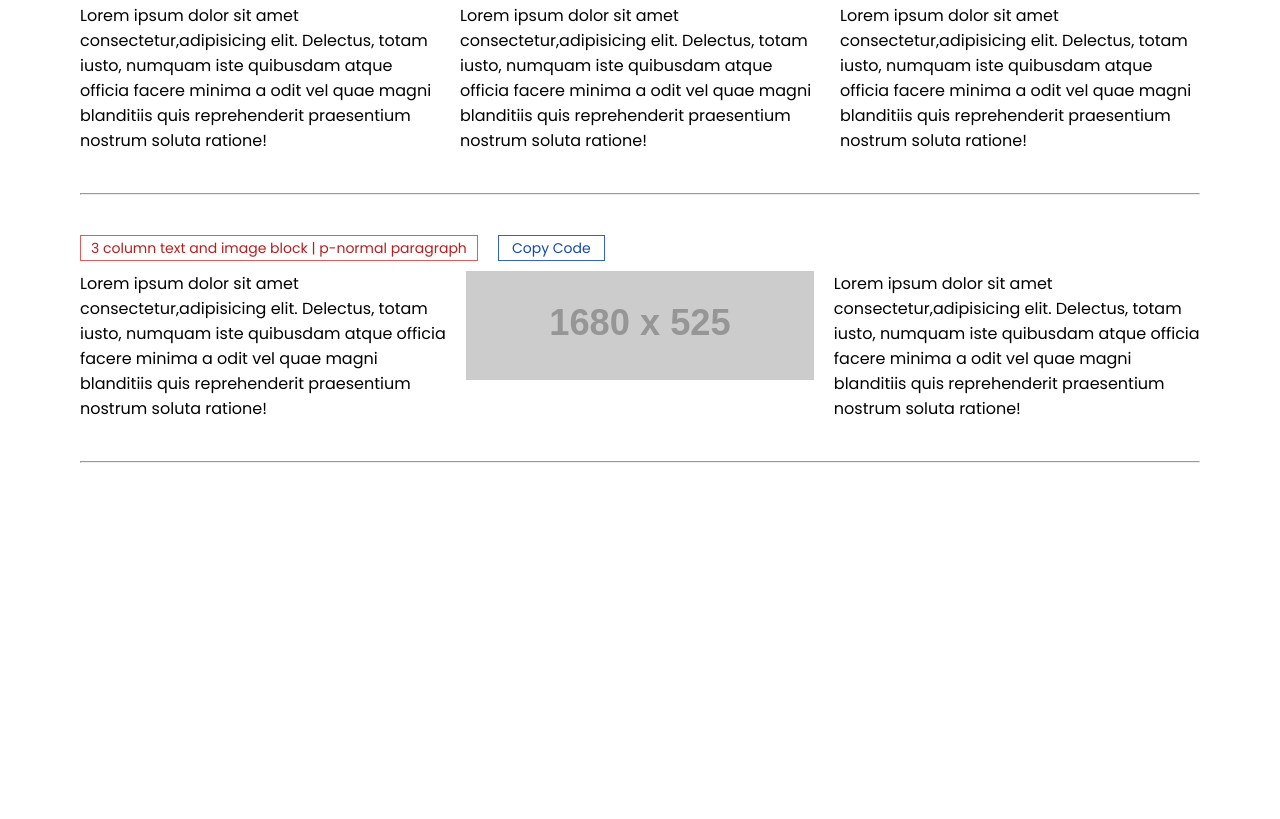
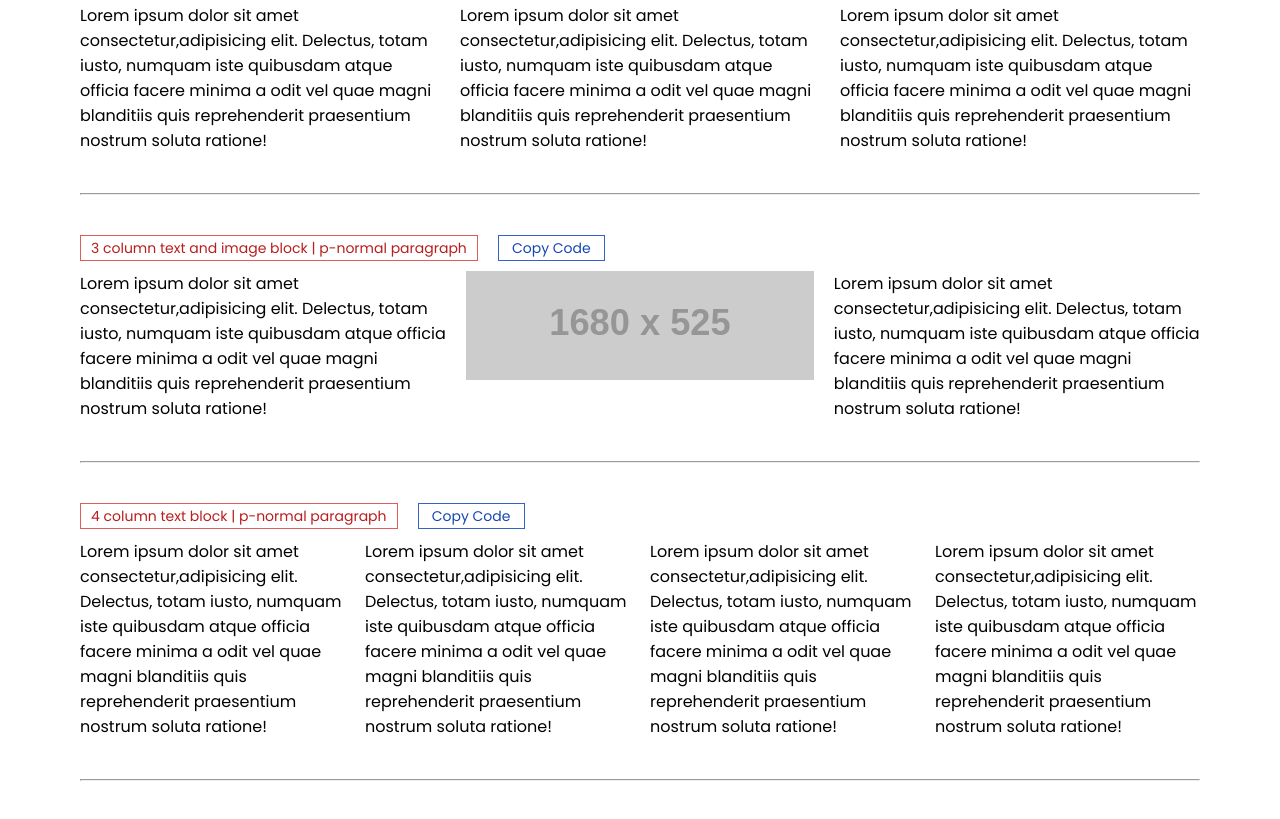
Before and after one commit to steview-d/eliquids-page-template, a plain HTML site: page index.html in a window 1280 px wide. Shown: the part 6174-6993 px from the top of the page. Before the commit the page ends 6677 px from the top, so only its background shows below. Drawn offline with nearby package versions, Linux system fonts and the light colour scheme; placeholder pictures from the web are drawn by us.

Commit message:
Add block for 4 text columns

```diff
--- a/index.html
+++ b/index.html
@@ -344,6 +344,35 @@
                 </div>
             </div>
             <hr>
+
+            <span class="snip-desc">4 column text block | p-normal paragraph</span><span class="copy">Copy Code</span>
+            <div class="columns-three">
+                <div class="single-column">
+                    Lorem ipsum dolor sit amet consectetur,adipisicing elit. Delectus, totam iusto,
+                    numquam
+                    iste quibusdam atque officia facere minima a odit vel quae magni blanditiis quis reprehenderit
+                    praesentium nostrum soluta ratione!
+                </div>
+                <div class="single-column">
+                    Lorem ipsum dolor sit amet consectetur,adipisicing elit. Delectus, totam iusto,
+                    numquam
+                    iste quibusdam atque officia facere minima a odit vel quae magni blanditiis quis reprehenderit
+                    praesentium nostrum soluta ratione!
+                </div>
+                <div class="single-column">
+                    Lorem ipsum dolor sit amet consectetur,adipisicing elit. Delectus, totam iusto,
+                    numquam
+                    iste quibusdam atque officia facere minima a odit vel quae magni blanditiis quis reprehenderit
+                    praesentium nostrum soluta ratione!
+                </div>
+                <div class="single-column">
+                    Lorem ipsum dolor sit amet consectetur,adipisicing elit. Delectus, totam iusto,
+                    numquam
+                    iste quibusdam atque officia facere minima a odit vel quae magni blanditiis quis reprehenderit
+                    praesentium nostrum soluta ratione!
+                </div>
+            </div>
+            <hr>
         </div>
     </div>
 </body>
```
